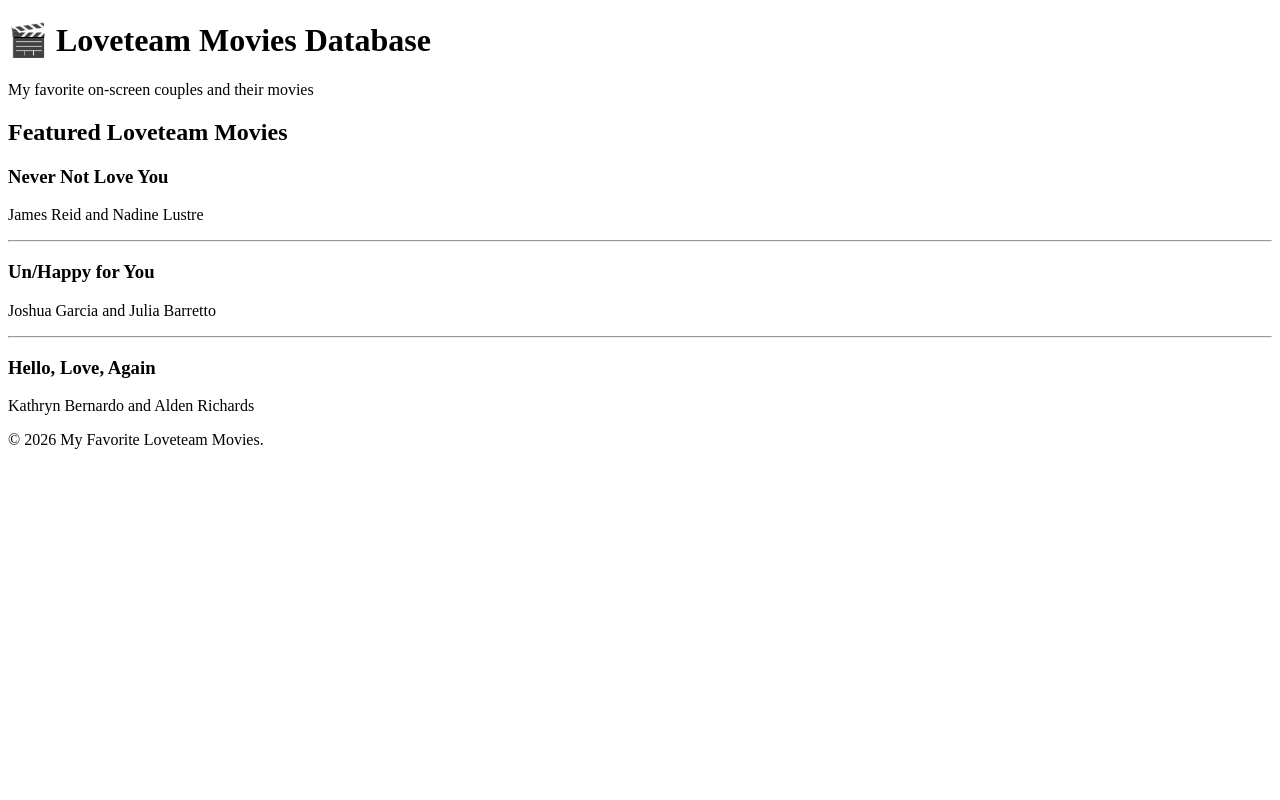
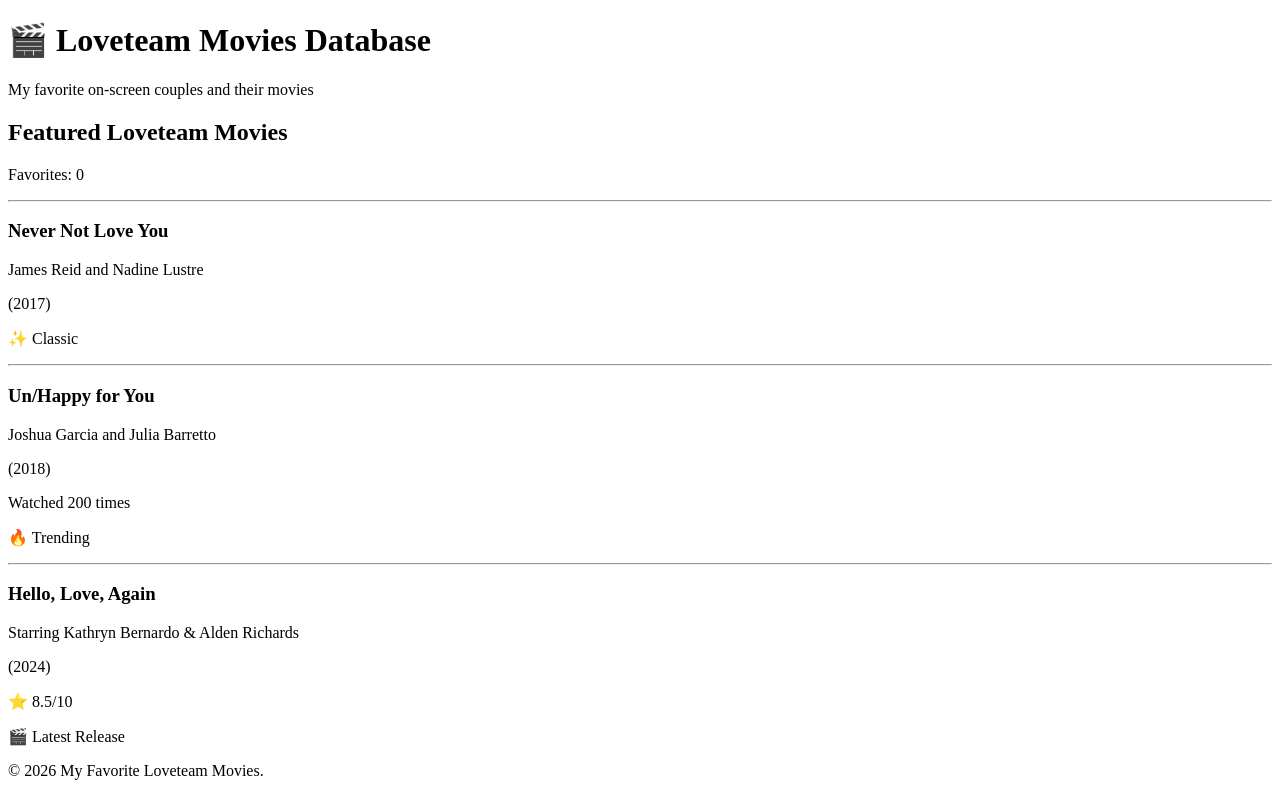
Before and after one commit to stefoine/appdev1-practical-exam, a React (Vite) app: page / in a window 1280 px wide. Built offline with nearby package versions, Linux system fonts and the light colour scheme.

Commit message:
Practical Exam Part 4: JSX expressions implemented

```diff
--- /dev/null
+++ b/src/components/FavoritesContext.js
@@ -0,0 +1 @@
+export const FAVORITE_MOVIES = [];
--- a/src/components/movies/MovieList.jsx
+++ b/src/components/movies/MovieList.jsx
@@ -1,19 +1,32 @@
-import Line from "../Divider"
-import MovieOne from "./MovieOne"
-import MovieTwo from "./MovieTwo"
-import MovieThree from "./MovieThree"
+import { useState } from "react";
+import Line from "../Divider";
+import MovieOne from "../movies/MovieOne";
+import MovieTwo from "../movies/MovieTwo";
+import MovieThree from "../movies/MovieThree";
 
-function LoveteamList() {
+function MovieList() {
+  const [favorites, setFavorites] = useState([]);
+
+  const toggleFavorite = (movieName) => {
+    if (favorites.includes(movieName)) {
+      setFavorites(favorites.filter(fav => fav !== movieName));
+    } else {
+      setFavorites([...favorites, movieName]);
+    }
+  };
+
   return (
-    <>
+    <section className="movie-list">
       <h2>Featured Loveteam Movies</h2>
-      <MovieOne />
+      <p>Favorites: {favorites.length}</p>
       <Line />
-      <MovieTwo />
+      <MovieOne onToggle={toggleFavorite} />
       <Line />
-      <MovieThree />
-    </>
+      <MovieTwo onToggle={toggleFavorite} />
+      <Line />
+      <MovieThree onToggle={toggleFavorite} />
+    </section>
   );
 }
 
-export default LoveteamList
+export default MovieList;
--- a/src/components/movies/MovieOne.jsx
+++ b/src/components/movies/MovieOne.jsx
@@ -1,11 +1,17 @@
 function MovieOne() {
+  const actor1 = "James Reid";
+  const actor2 = "Nadine Lustre";
+  const releaseYear = 2017;
+  const isClassic = true;
 
-    return (
-        <>
-            <h3>Never Not Love You</h3>
-            <p>James Reid and Nadine Lustre</p>
-        </>
-    )
+  return (
+    <>
+      <h3>Never Not Love You</h3>
+      <p>{`${actor1} and ${actor2}`}</p>
+      <span className="year">({releaseYear})</span>
+      <p>{isClassic ? "✨ Classic" : "Recent"}</p>
+    </>
+  )
 }
 
 export default MovieOne
--- a/src/components/movies/MovieThree.jsx
+++ b/src/components/movies/MovieThree.jsx
@@ -1,11 +1,24 @@
 function MovieThree() {
+  const title = "Hello, Love, Again";
+  const actor1 = "Kathryn Bernardo";
+  const actor2 = "Alden Richards";
+  const releaseYear = 2024;
+  const rating = 8.5;
+  const isLatestRelease = true;
 
-    return (
-        <>
-            <h3>Hello, Love, Again</h3>
-            <p>Kathryn Bernardo and Alden Richards</p>
-        </>
-    )
+  function formatRating() {
+    return `⭐ ${rating}/10`;
+  }
+
+  return (
+    <>
+      <h3>{title}</h3>
+      <p>{`Starring ${actor1} & ${actor2}`}</p>
+      <span className="year">({releaseYear})</span>
+      <p>{formatRating()}</p>
+      <p>{isLatestRelease ? "🎬 Latest Release" : "Previous Release"}</p>
+    </>
+  )
 }
 
 export default MovieThree
--- a/src/components/movies/MovieTwo.jsx
+++ b/src/components/movies/MovieTwo.jsx
@@ -1,11 +1,20 @@
 function MovieTwo() {
+  const title = "Un/Happy for You";
+  const actor1 = "Joshua Garcia";
+  const actor2 = "Julia Barretto";
+  const releaseYear = 2018;
+  const totalWatches = 100;
+  const isPopular = true;
 
-    return (
-        <>
-            <h3>Un/Happy for You</h3>
-            <p>Joshua Garcia and Julia Barretto</p>
-        </>
-    )
+  return (
+    <>
+      <h3>{title}</h3>
+      <p>{actor1 + " and " + actor2}</p>
+      <span className="year">({releaseYear})</span>
+      <p>Watched {totalWatches * 2} times</p>
+      <p>{isPopular ? "🔥 Trending" : "Underrated Gem"}</p>
+    </>
+  )
 }
 
 export default MovieTwo
```
Also changed, not shown: 1 other file (tests, documents, lock files or other folders).
